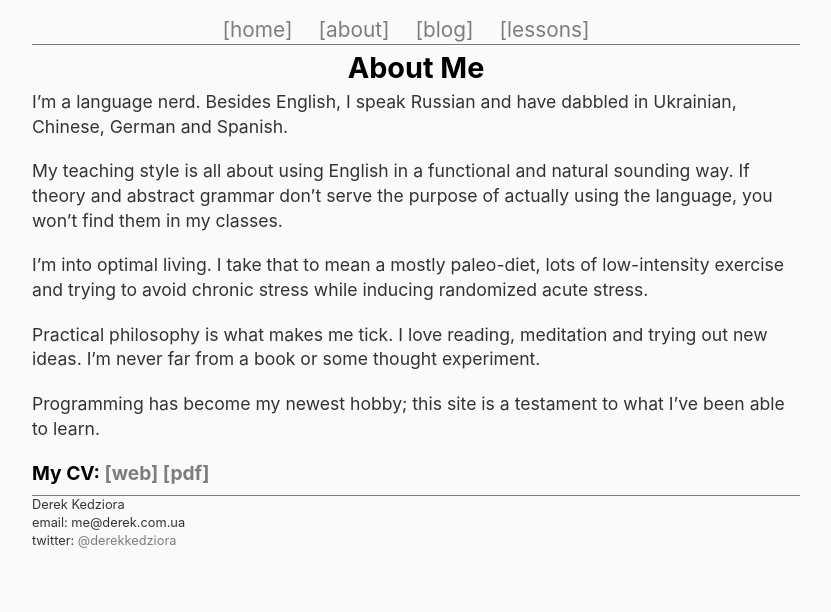
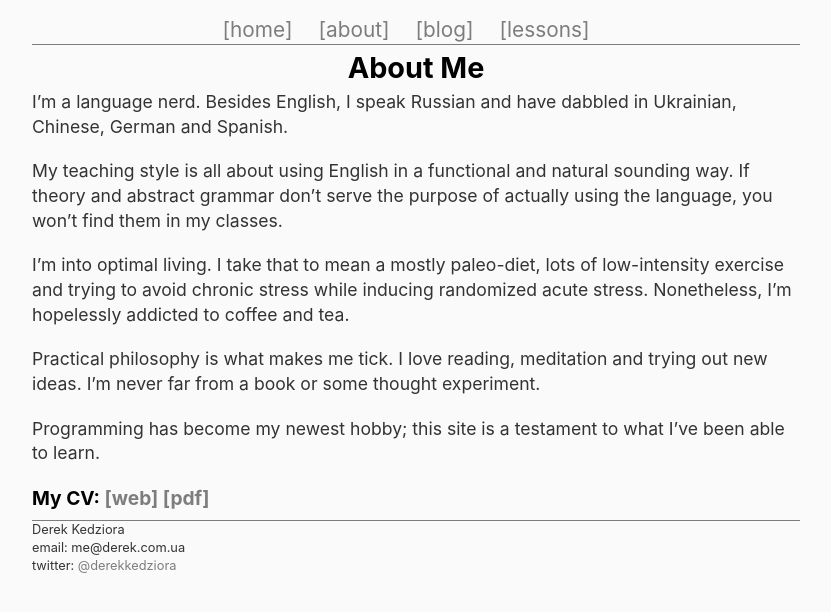
Before and after one commit to ZeroDeth/derekkedziora.github.io, a Jekyll site: the page built from pages/about.md, in a window 1280 px wide. Shown: the top 612 px of the page, without its empty margins (224-1055 px from the left). Built offline with Jekyll 4.4.1, drawn with Linux system fonts in a browser that asks for light colours.

Commit message:
info added

```diff
--- a/pages/about.md
+++ b/pages/about.md
@@ -8,7 +8,7 @@ I'm a language nerd. Besides English, I speak Russian and have dabbled in Ukrain
 
 My teaching style is all about using English in a functional and natural sounding way. If theory and abstract grammar don't serve the purpose of actually using the language, you won't find them in my classes.
 
-I'm into optimal living. I take that to mean a mostly paleo-diet, lots of low-intensity exercise and trying to avoid chronic stress while inducing randomized acute stress.
+I'm into optimal living. I take that to mean a mostly paleo-diet, lots of low-intensity exercise and trying to avoid chronic stress while inducing randomized acute stress. Nonetheless, I'm hopelessly addicted to coffee and tea.
 
 Practical philosophy is what makes me tick. I love reading, meditation and trying out new ideas. I'm never far from a book or some thought experiment.
 
```
